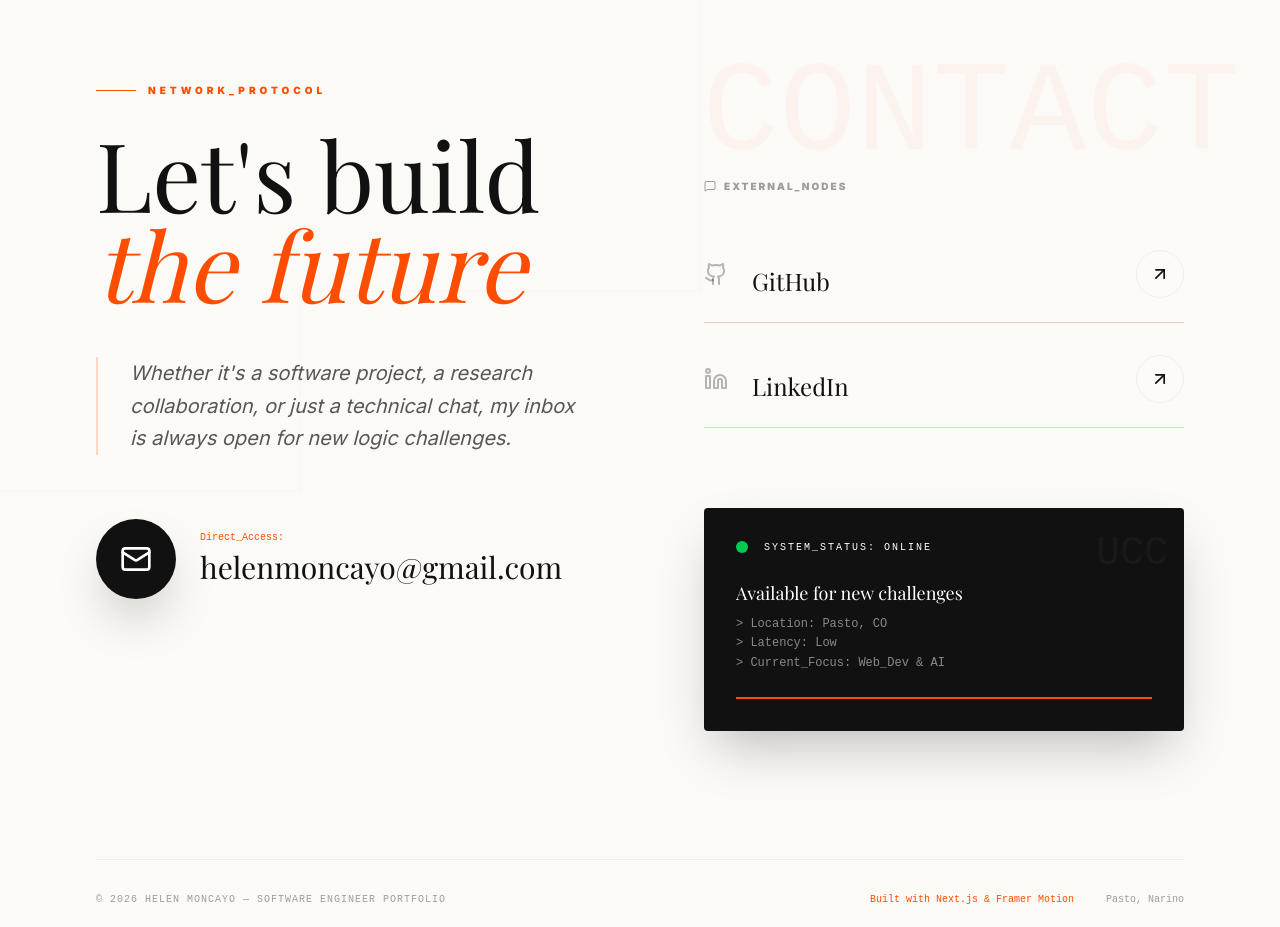
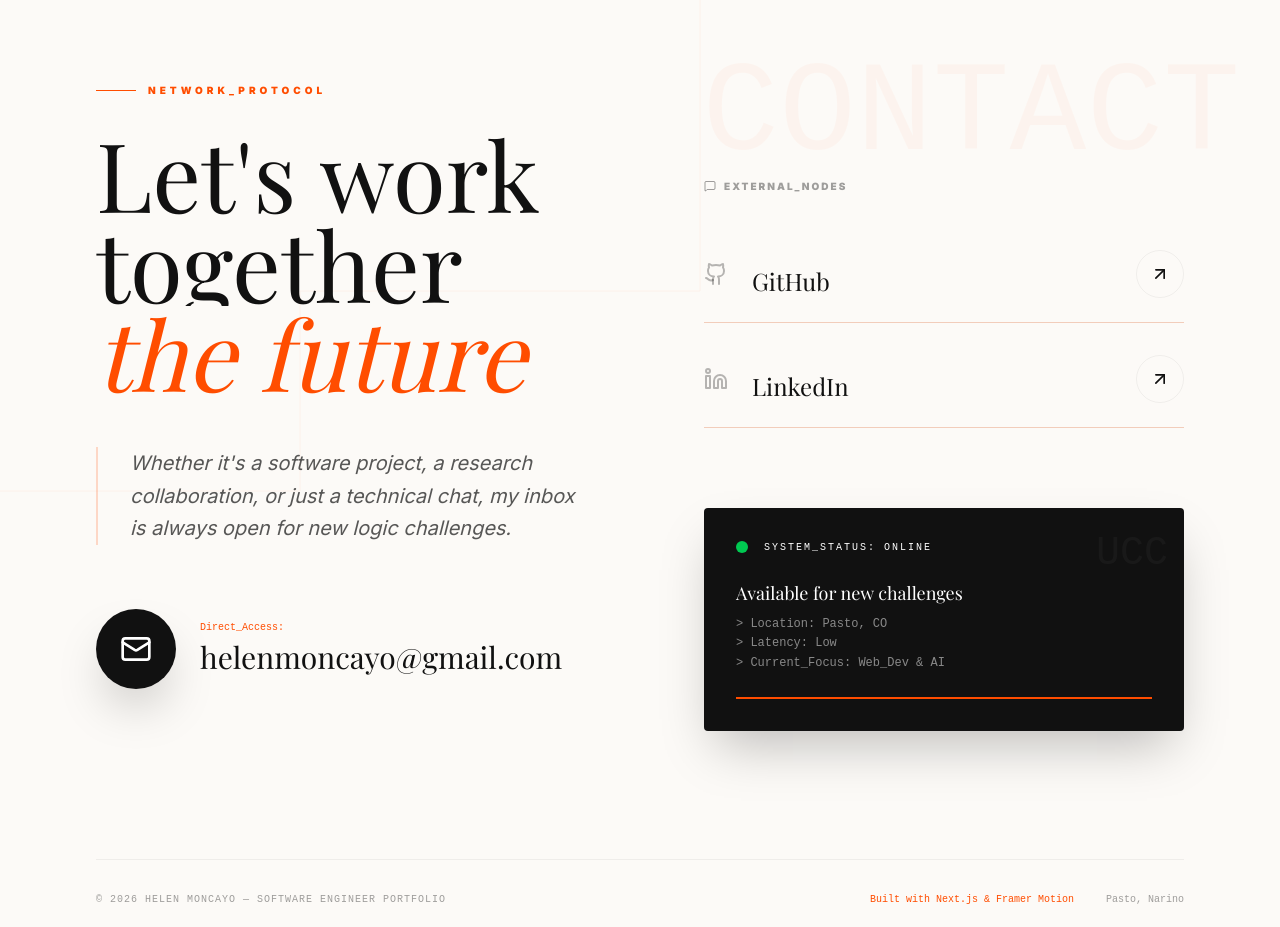
Before and after one commit to HMAlejandra/portfolioHelen, a Next.js app: page / in a window 1280 px wide. Shown: the part 6520-7447 px from the top of the page. Built offline with nearby package versions, Linux system fonts and the light colour scheme; a web font is replaced by a local one.

Commit message:
change text

```diff
--- a/components/sections/contact.tsx
+++ b/components/sections/contact.tsx
@@ -51,7 +51,7 @@ export function Contact() {
             </FadeIn>
 
             <h2 className="text-6xl md:text-8xl font-serif leading-[0.9] text-[#111111] mb-12">
-              <TextReveal>{`Let's build`}</TextReveal> <br />
+              <TextReveal>{`Let's work together`}</TextReveal> <br />
               <span className="text-[#ff4d00] italic"><TextReveal delay={0.2}>the future</TextReveal></span>
             </h2>
 
```
